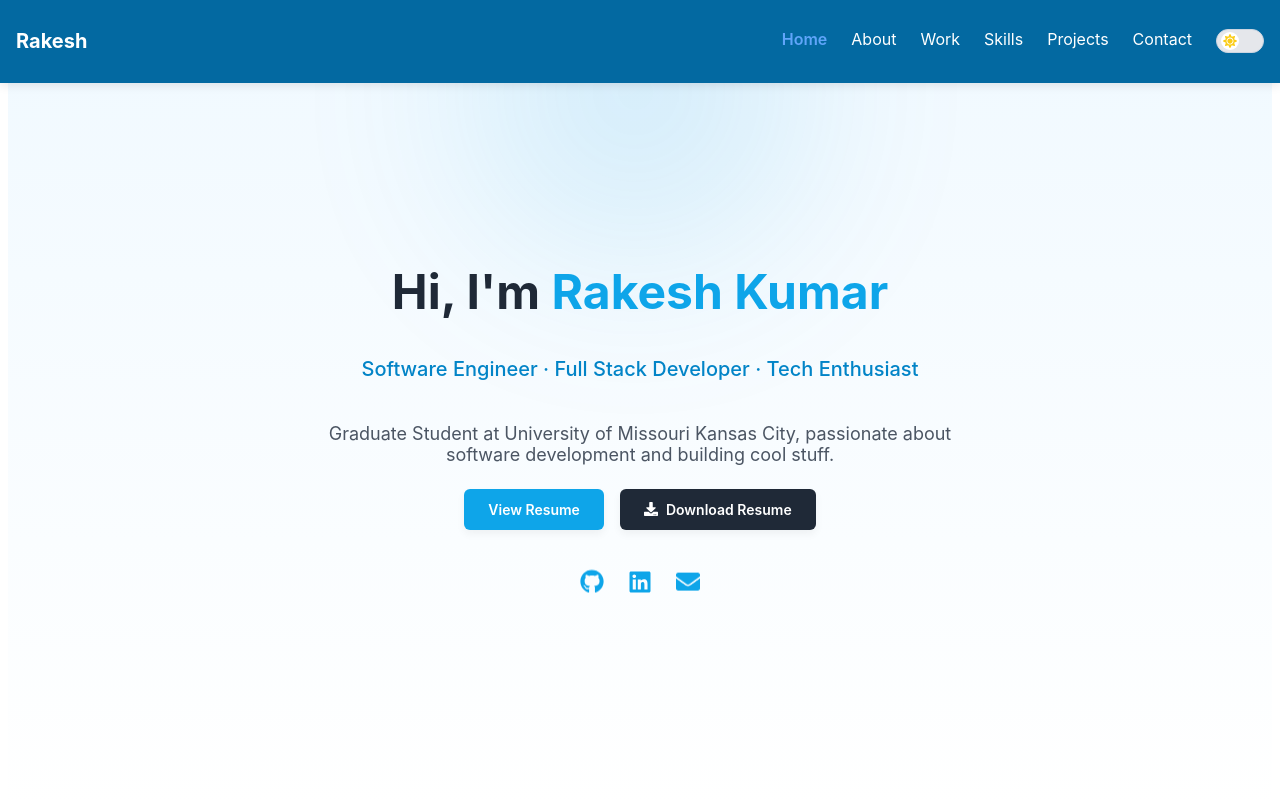
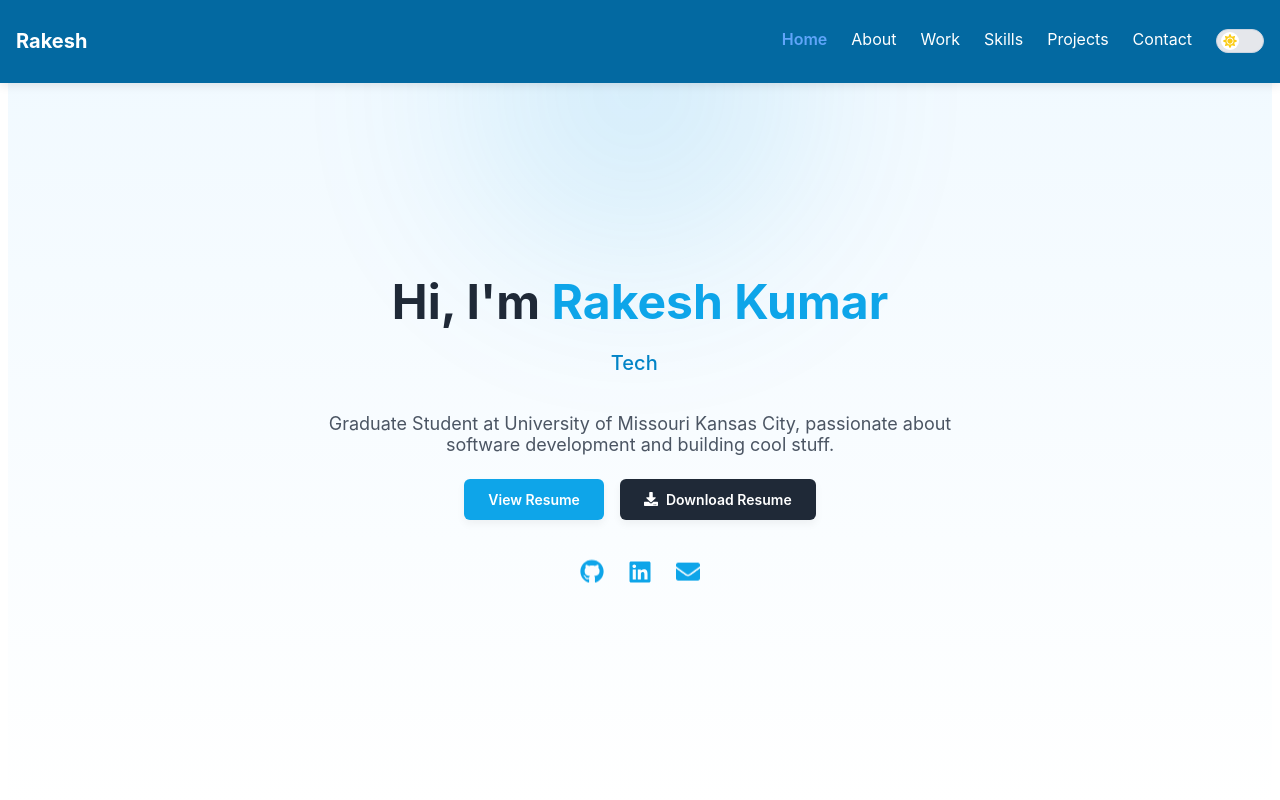
Before and after one commit to rakeshkodathala/rakesh-portfolio, a React (Vite) app: page / in a window 1280 px wide. Shown: the top 800 px of the page. Built offline with nearby package versions, Linux system fonts and the light colour scheme.

Commit message:
Added typewriting effect with framer motion

```diff
--- a/src/components/Home/Home.css
+++ b/src/components/Home/Home.css
@@ -80,17 +80,38 @@
   color: #38bdf8;
 }
 
-/* ✨ Subtitle (replaces typewriter) */
+/* ✨ Typing text animation */
 .subtitle {
   font-size: 1.25rem;
   font-weight: 500;
   color: #0284c7;
   margin-bottom: 1rem;
   min-height: 2rem;
+  display: flex;
+  align-items: center;
+  justify-content: center;
+  white-space: nowrap;
 }
 
 .dark .subtitle {
   color: #38bdf8;
+}
+
+.blinking-cursor {
+  display: inline-block;
+  margin-left: 4px;
+  animation: blink 1s step-end infinite;
+  font-weight: bold;
+  color: #0ea5e9;
+}
+
+.dark .blinking-cursor {
+  color: #38bdf8;
+}
+
+@keyframes blink {
+  0%, 100% { opacity: 0; }
+  50% { opacity: 1; }
 }
 
 /* Description */
@@ -159,6 +180,28 @@
   box-shadow: 0 6px 16px rgba(0, 0, 0, 0.1);
 }
 
+.subtitle {
+  font-size: 1.25rem;
+  font-weight: 500;
+  color: #0284c7;
+  margin-bottom: 1rem;
+  min-height: 2rem;
+  white-space: nowrap;
+}
+
+.blinking-cursor {
+  display: inline-block;
+  margin-left: 4px;
+  animation: blink 1s step-end infinite;
+  font-weight: bold;
+  color: #0ea5e9;
+}
+
+@keyframes blink {
+  0%, 100% { opacity: 0; }
+  50% { opacity: 1; }
+}
+
 /* Social Icons */
 .social-icons {
   display: flex;
@@ -195,6 +238,7 @@
   animation-delay: 0.6s;
 }
 
+/* Bounce */
 @keyframes bounce {
   0%, 100% {
     transform: translateY(0);
@@ -204,12 +248,8 @@
   }
 }
 
-/* Reusable fade animation */
+/* Reusable */
 @keyframes fadeIn {
-  from {
-    opacity: 0;
-  }
-  to {
-    opacity: 1;
-  }
+  from { opacity: 0; }
+  to { opacity: 1; }
 }
--- a/src/components/Home/Home.jsx
+++ b/src/components/Home/Home.jsx
@@ -1,13 +1,15 @@
 import { FaDownload, FaGithub, FaLinkedin, FaEnvelope } from "react-icons/fa";
 import { motion } from "framer-motion";
+import TypingText from "../TypingText/TypingText"; // adjust if needed
 import "./Home.css";
 
 const Home = () => {
   return (
     <section id="home" className="home">
-      {/* 🔵 Animated blob background */}
+      {/* 🔵 Glowing animated blob */}
       <div className="home-blob" />
 
+      {/* 👋 Hero title */}
       <motion.h1
         initial={{ opacity: 0, y: 30 }}
         whileInView={{ opacity: 1, y: 0 }}
@@ -17,17 +19,14 @@ const Home = () => {
         Hi, I'm <span>Rakesh Kumar</span>
       </motion.h1>
 
-      {/* ✨ Animated subtitle instead of Typewriter */}
-      <motion.h3
-        className="subtitle"
-        initial={{ opacity: 0, y: 20 }}
-        whileInView={{ opacity: 1, y: 0 }}
-        viewport={{ once: true }}
-        transition={{ delay: 0.4, duration: 0.6 }}
-      >
-        Software Engineer · Full Stack Developer · Tech Enthusiast
-      </motion.h3>
+      {/* ✨ Typewriter subtitle */}
+      <TypingText
+        texts={["Software Engineer", "Full Stack Developer", "Tech Enthusiast"]}
+        speed={80}
+        pause={1500}
+      />
 
+      {/* 🧑‍🎓 Description */}
       <motion.p
         initial={{ opacity: 0 }}
         whileInView={{ opacity: 1 }}
@@ -38,7 +37,7 @@ const Home = () => {
         software development and building cool stuff.
       </motion.p>
 
-      {/* 🎓 Resume buttons */}
+      {/* 📄 Resume Buttons */}
       <motion.div
         className="resume-buttons"
         initial={{ opacity: 0, y: 20 }}
@@ -54,7 +53,6 @@ const Home = () => {
         >
           View Resume
         </a>
-
         <a
           href="/resume.pdf"
           download="Rakesh_Kumar_Resume.pdf"
@@ -77,6 +75,7 @@ const Home = () => {
           href="https://github.com/rakeshkodathala"
           target="_blank"
           rel="noreferrer"
+          title="GitHub"
         >
           <FaGithub />
         </a>
@@ -84,10 +83,11 @@ const Home = () => {
           href="https://www.linkedin.com/in/rakesh-kumar-reddy-kodathala-107740199/"
           target="_blank"
           rel="noreferrer"
+          title="LinkedIn"
         >
           <FaLinkedin />
         </a>
-        <a href="mailto:rakesh@example.com">
+        <a href="mailto:rakesh@example.com" title="Email">
           <FaEnvelope />
         </a>
       </motion.div>
--- /dev/null
+++ b/src/components/TypingText/TypingText.jsx
@@ -0,0 +1,42 @@
+import { useEffect, useState } from "react";
+import { motion } from "framer-motion";
+
+const TypingText = ({ texts = [], speed = 70, pause = 1500 }) => {
+  const [textIndex, setTextIndex] = useState(0);
+  const [charIndex, setCharIndex] = useState(0);
+  const [displayText, setDisplayText] = useState("");
+
+  useEffect(() => {
+    const currentText = texts[textIndex];
+
+    if (charIndex < currentText.length) {
+      const timeout = setTimeout(() => {
+        setDisplayText((prev) => prev + currentText[charIndex]);
+        setCharIndex((prev) => prev + 1);
+      }, speed);
+      return () => clearTimeout(timeout);
+    } else {
+      const pauseTimeout = setTimeout(() => {
+        setDisplayText("");
+        setCharIndex(0);
+        setTextIndex((prev) => (prev + 1) % texts.length);
+      }, pause);
+      return () => clearTimeout(pauseTimeout);
+    }
+  }, [charIndex, textIndex, texts, speed, pause]);
+
+  return (
+    <motion.div
+      className="subtitle"
+      initial={{ opacity: 0 }}
+      whileInView={{ opacity: 1 }}
+      viewport={{ once: true }}
+      transition={{ delay: 0.4 }}
+    >
+      {displayText}
+      <span className="blinking-cursor">|</span>
+    </motion.div>
+  );
+};
+
+export default TypingText;
```
